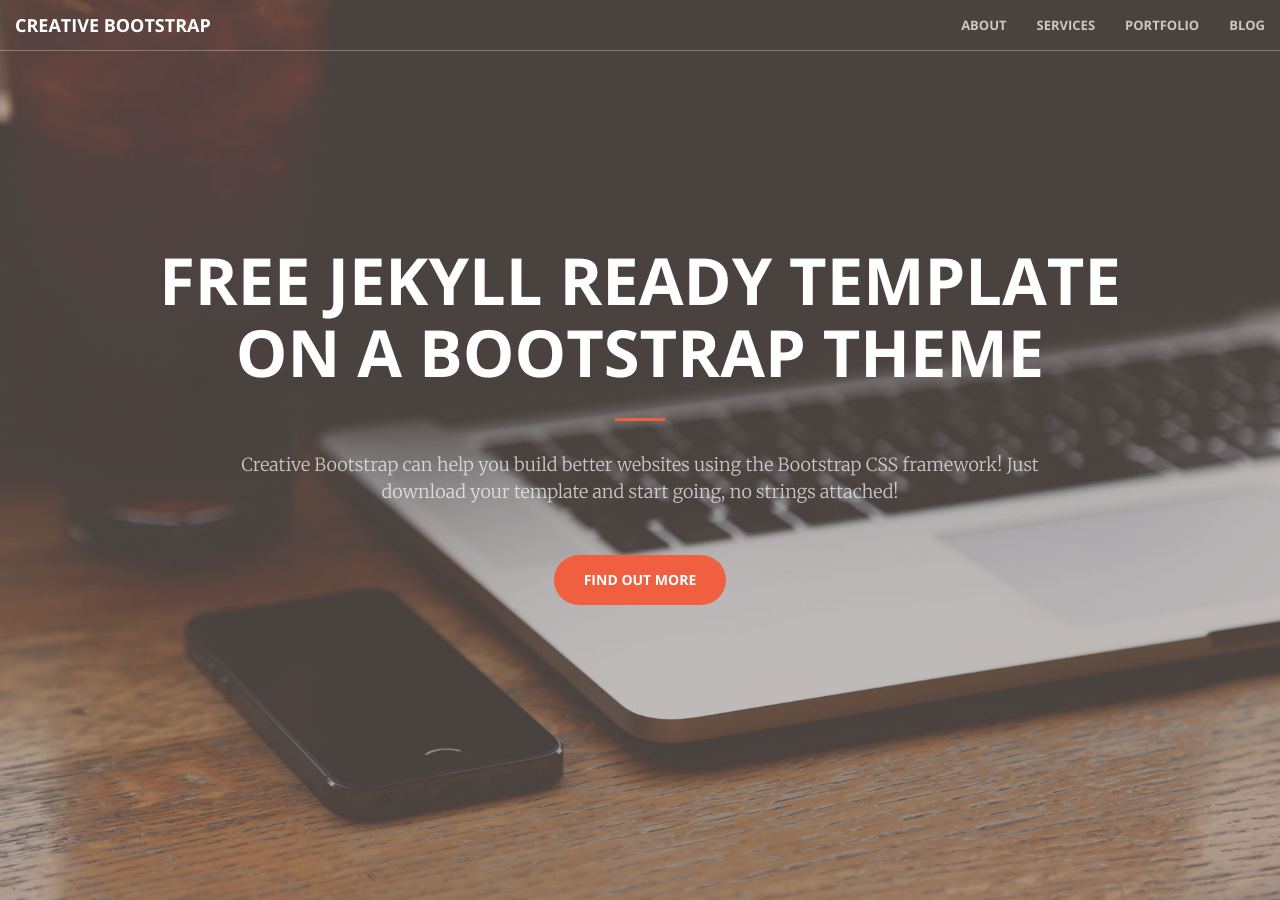
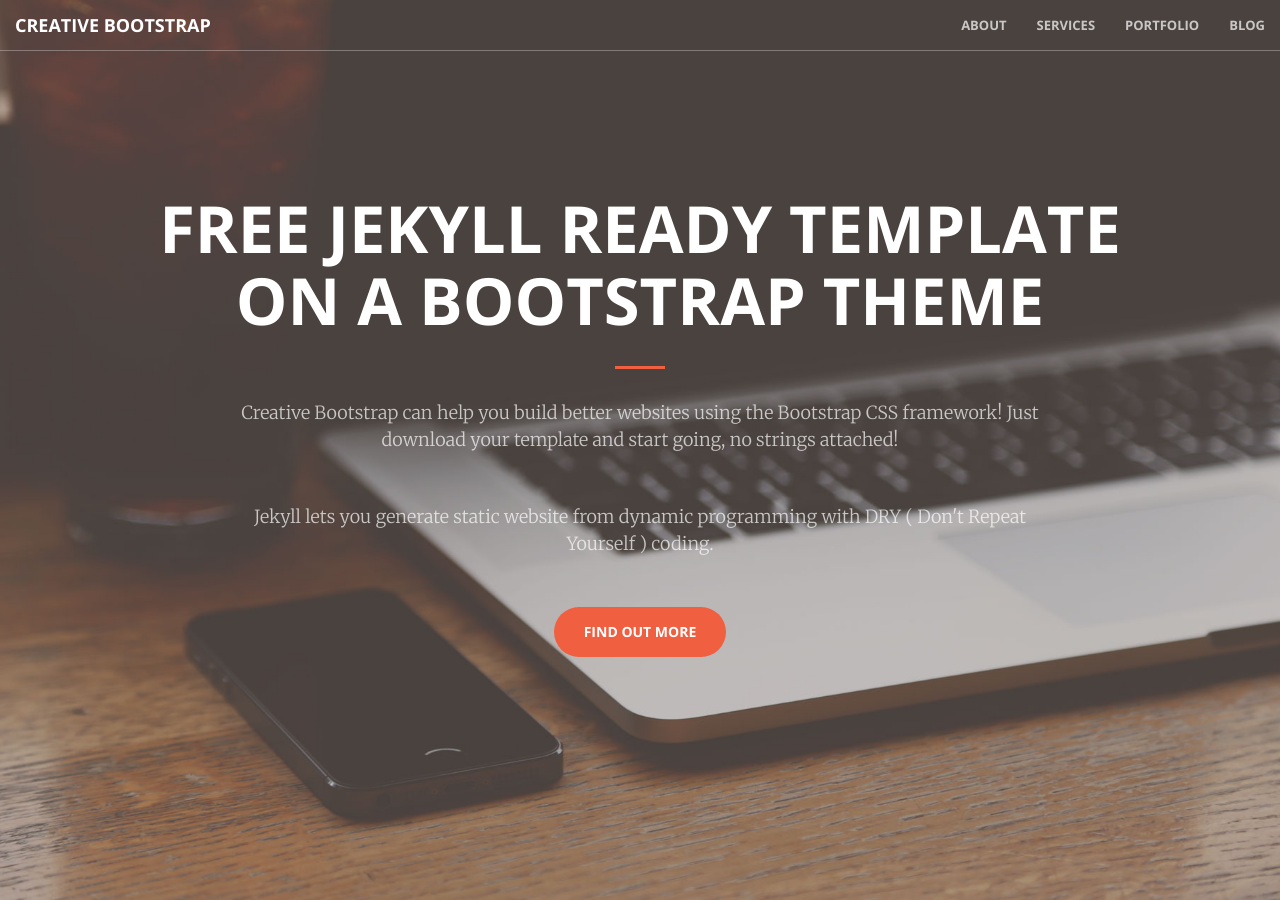
Before and after one commit to IamManchanda/creative-bootstrap, a Jekyll site: the page built from index.html, in a window 1280 px wide and 900 px high. Built offline with Jekyll 4.4.1, drawn with Linux system fonts in a browser that asks for light colours.

Commit message:
update Homepage : Tagline

```diff
--- a/index.html
+++ b/index.html
@@ -9,6 +9,7 @@ description: Your Favorite Source of Free Bootstrap Themes
 			<h1>Free Jekyll ready template on a Bootstrap Theme</h1>
 			<hr>
 			<p>Creative Bootstrap can help you build better websites using the Bootstrap CSS framework! Just download your template and start going, no strings attached!</p>
+			<p>Jekyll lets you generate static website from dynamic programming with DRY ( Don't Repeat Yourself ) coding.</p>
 			<p><a href="{{ site.baseurl }}/about.html" class="btn btn-primary btn-xl page-scroll">Find Out More</a></p>
 		</div>
 	</div>
```
